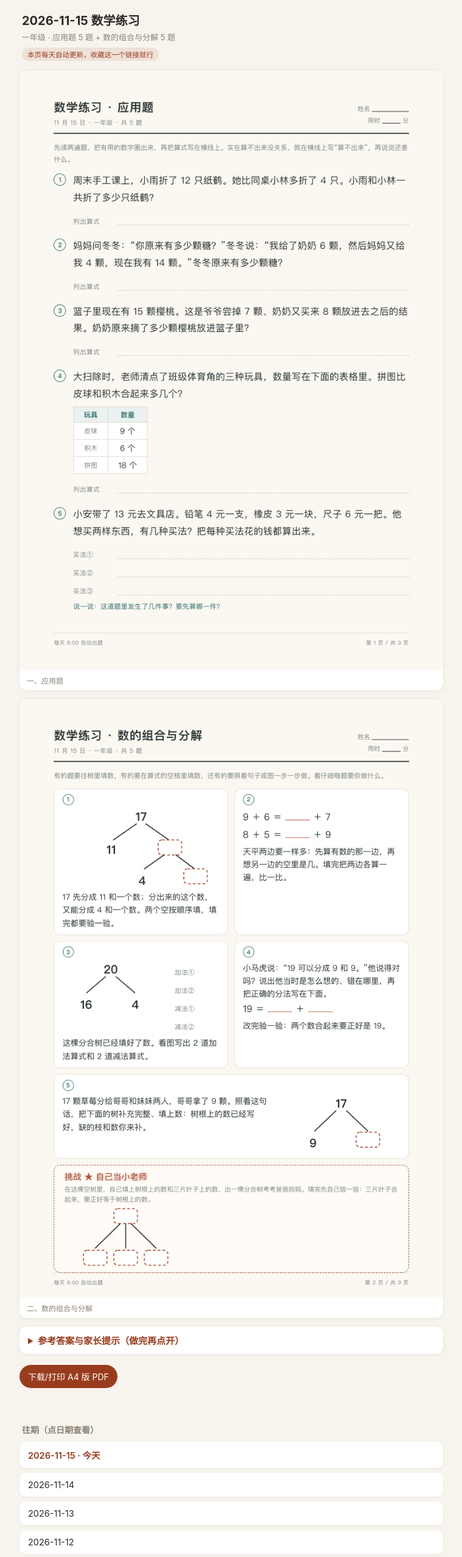
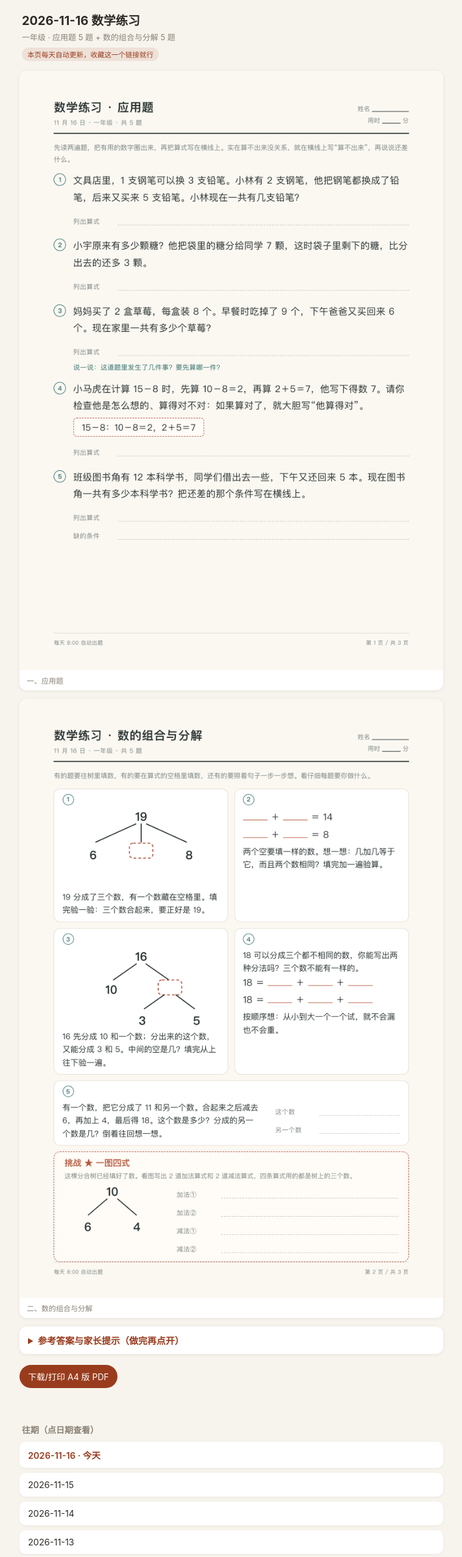
Before and after one commit to dreamick/math-daily, a plain HTML site: page index.html in a window 1280 px wide. Shown: the top 2553 px of the page at 61% size, without its empty margins (260-1019 px from the left). Drawn offline with Linux system fonts and the light colour scheme.

Commit message:
latest: 2026-11-16

```diff
--- a/index.html
+++ b/index.html
@@ -4,7 +4,7 @@
 <meta charset="utf-8">
 <meta name="viewport" content="width=device-width,initial-scale=1">
 <meta name="format-detection" content="telephone=no">
-<title>2026-11-15 数学练习 · 每天更新</title>
+<title>2026-11-16 数学练习 · 每天更新</title>
 <style>
   :root{--bg:#F7F4ED; --card:#fff; --ink:#2E2A26; --muted:#8A8175; --clay:#993C1D;}
   *{box-sizing:border-box;}
@@ -39,22 +39,22 @@
 </head>
 <body>
 <header>
-  <h1>2026-11-15 数学练习</h1>
+  <h1>2026-11-16 数学练习</h1>
   <div class="sub">一年级 · 应用题 5 题 + 数的组合与分解 5 题</div>
   <div class="badge">本页每天自动更新，收藏这一个链接就行</div>
 </header>
 <main>
-  <figure><img src="2026-11-15/01-应用题.png" alt="一、应用题" loading="lazy"><figcaption>一、应用题</figcaption></figure>
-  <figure><img src="2026-11-15/02-组合分解.png" alt="二、数的组合与分解" loading="lazy"><figcaption>二、数的组合与分解</figcaption></figure>
+  <figure><img src="2026-11-16/01-应用题.png" alt="一、应用题" loading="lazy"><figcaption>一、应用题</figcaption></figure>
+  <figure><img src="2026-11-16/02-组合分解.png" alt="二、数的组合与分解" loading="lazy"><figcaption>二、数的组合与分解</figcaption></figure>
   <details>
     <summary>参考答案与家长提示（做完再点开）</summary>
-    <figure><img src="2026-11-15/03-答案与提示.png" alt="三、答案与提示" loading="lazy"><figcaption>三、答案与提示</figcaption></figure>
+    <figure><img src="2026-11-16/03-答案与提示.png" alt="三、答案与提示" loading="lazy"><figcaption>三、答案与提示</figcaption></figure>
   </details>
-  <a class="pdf" href="2026-11-15/2026-11-15-数学练习.pdf" target="_blank" rel="noopener">下载/打印 A4 版 PDF</a>
+  <a class="pdf" href="2026-11-16/2026-11-16-数学练习.pdf" target="_blank" rel="noopener">下载/打印 A4 版 PDF</a>
 </main>
 <section class="history">
     <h2>往期（点日期查看）</h2>
-    <ul><li class="cur"><a href="2026-11-15/">2026-11-15 · 今天</a></li><li><a href="2026-11-14/">2026-11-14</a></li><li><a href="2026-11-13/">2026-11-13</a></li><li><a href="2026-11-12/">2026-11-12</a></li><li><a href="2026-11-11/">2026-11-11</a></li><li><a href="2026-11-10/">2026-11-10</a></li><li><a href="2026-11-09/">2026-11-09</a></li><li><a href="2026-11-08/">2026-11-08</a></li><li><a href="2026-11-07/">2026-11-07</a></li><li><a href="2026-11-06/">2026-11-06</a></li><li><a href="2026-11-05/">2026-11-05</a></li><li><a href="2026-11-04/">2026-11-04</a></li><li><a href="2026-11-03/">2026-11-03</a></li><li><a href="2026-11-02/">2026-11-02</a></li><li><a href="2026-10-30/">2026-10-30</a></li><li><a href="2026-10-29/">2026-10-29</a></li><li><a href="2026-10-28/">2026-10-28</a></li><li><a href="2026-10-27/">2026-10-27</a></li><li><a href="2026-10-26/">2026-10-26</a></li><li><a href="2026-10-23/">2026-10-23</a></li></ul>
+    <ul><li class="cur"><a href="2026-11-16/">2026-11-16 · 今天</a></li><li><a href="2026-11-15/">2026-11-15</a></li><li><a href="2026-11-14/">2026-11-14</a></li><li><a href="2026-11-13/">2026-11-13</a></li><li><a href="2026-11-12/">2026-11-12</a></li><li><a href="2026-11-11/">2026-11-11</a></li><li><a href="2026-11-10/">2026-11-10</a></li><li><a href="2026-11-09/">2026-11-09</a></li><li><a href="2026-11-08/">2026-11-08</a></li><li><a href="2026-11-07/">2026-11-07</a></li><li><a href="2026-11-06/">2026-11-06</a></li><li><a href="2026-11-05/">2026-11-05</a></li><li><a href="2026-11-04/">2026-11-04</a></li><li><a href="2026-11-03/">2026-11-03</a></li><li><a href="2026-11-02/">2026-11-02</a></li><li><a href="2026-10-30/">2026-10-30</a></li><li><a href="2026-10-29/">2026-10-29</a></li><li><a href="2026-10-28/">2026-10-28</a></li><li><a href="2026-10-27/">2026-10-27</a></li><li><a href="2026-10-26/">2026-10-26</a></li><li><a href="2026-10-23/">2026-10-23</a></li></ul>
   </section>
 <footer>
 
```
